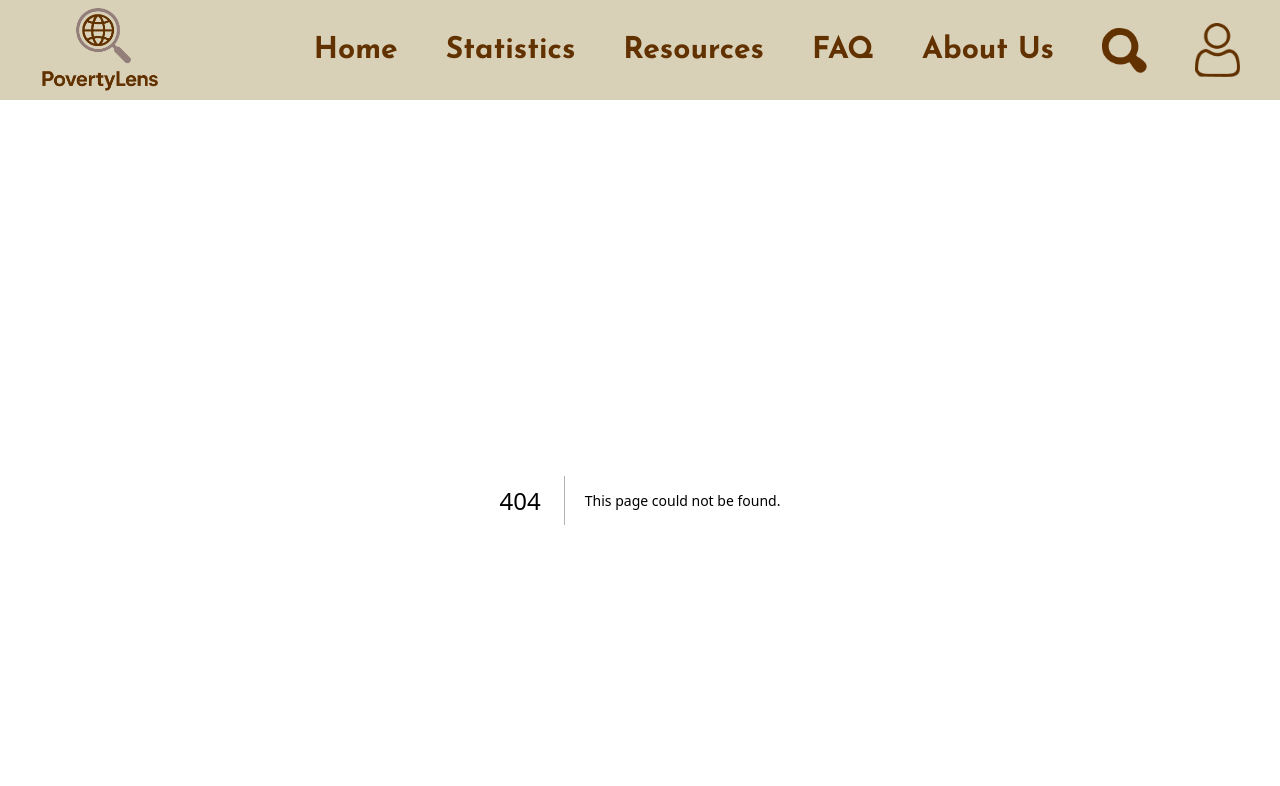
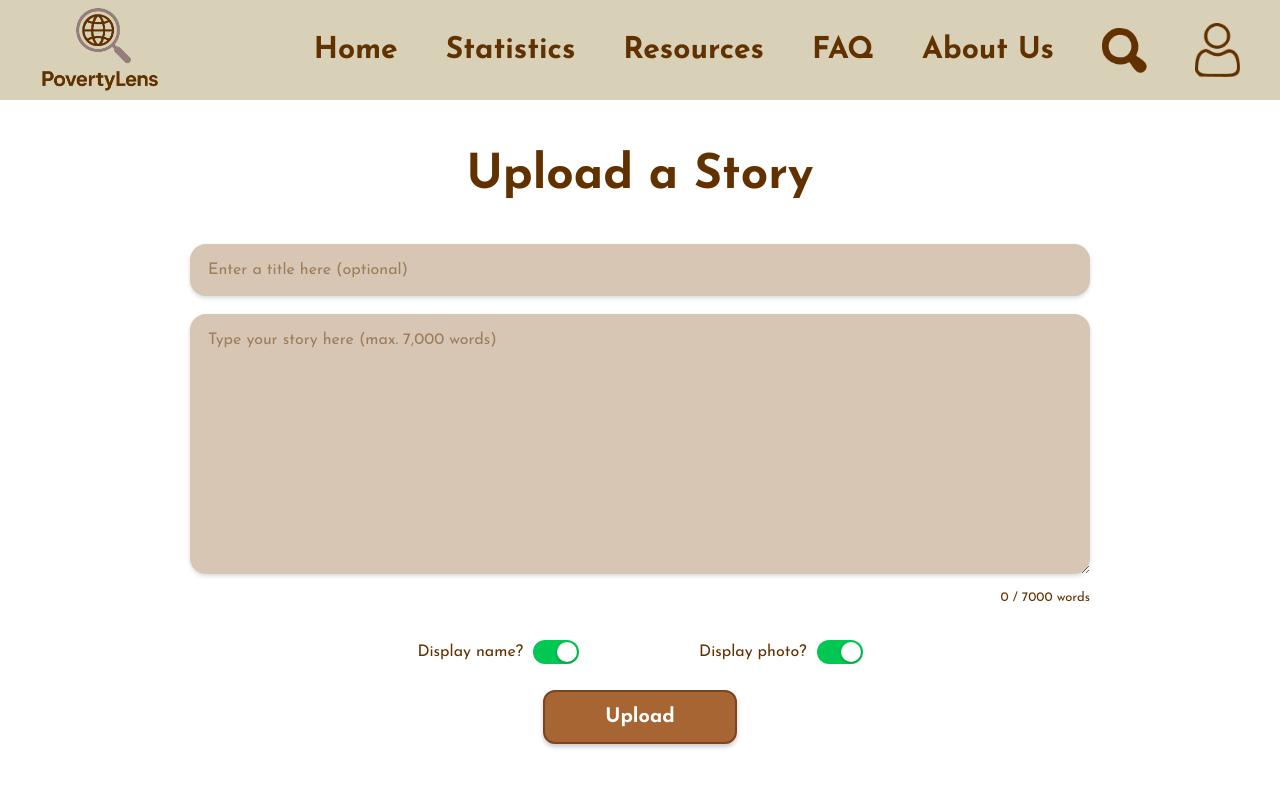
Before and after one commit to Revolution5/PovertyLens, a Next.js app in the folder frontend/: page /uploadstory in a window 1280 px wide. Before the commit this address had no page. Shown: the top 786 px of the page. Built offline with nearby package versions, Linux system fonts and the light colour scheme.

Commit message:
Added upload a story page with functional backend

```diff
--- a/frontend/app/page.tsx
+++ b/frontend/app/page.tsx
@@ -33,7 +33,7 @@ export default function Home() {
 
                 {/* Four interactive buttons */}
                 <div className="flex gap-8 justify-center pt-16">
-                    <Link href="/upload-story">
+                    <Link href="/uploadstory">
                         <button className="bg-[#AC7F5E] px-12 py-12 rounded-3xl text-[#623100] text-[30px] font-semibold hover:bg-[#C9956E] transition-colors">
                             Upload a story
                         </button>
--- /dev/null
+++ b/frontend/app/uploadstory/page.tsx
@@ -0,0 +1,246 @@
+'use client';
+
+import { useState } from 'react';
+
+const textBrown = '#623100';
+const fieldBg = '#D7C6B4';
+const pageBg = '#ffffff';
+const BACKEND_URL = 'http://localhost:4000';
+
+export default function UploadStoryPage() {
+    const [title, setTitle] = useState('');
+    const [story, setStory] = useState('');
+    const [displayName, setDisplayName] = useState(true);
+    const [displayPhoto, setDisplayPhoto] = useState(true);
+    const [isSubmitting, setIsSubmitting] = useState(false);
+    const [message, setMessage] = useState<string | null>(null);
+
+    const wordCount = story.trim() ? story.trim().split(/\s+/).length : 0;
+    const handleSubmit = async(e: React.FormEvent) => {
+        e.preventDefault();
+        setMessage(null);
+
+        if (!story.trim()){
+            setMessage('Please wrie a story before uploading.')
+            return;
+        }
+        if (wordCount > 7000){
+            setMessage('Unable to upload: your story is over 7,000 words.');
+            return;
+        }
+        try {
+            setIsSubmitting(true);
+            const userEmail =
+                typeof window !== 'undefined' ? localStorage.getItem('userEmail') : null;
+
+            const res = await fetch(`${BACKEND_URL}/api/stories`,{
+                method: 'POST',
+                headers: {
+                    'Content-Type': 'application/json',
+                },
+                body: JSON.stringify({
+                    title,
+                    storyText: story,
+                    displayName,
+                    displayPhoto,
+                    userEmail,
+                }),
+            });
+            const data = await res.json();
+
+            if (!res.ok || !data.success){
+                setMessage(data.message || 'Error: could not upload story.');
+                return;
+            }
+
+            setMessage('Story uploaded successfully!');
+
+            // Resets form
+            setTitle('');
+            setStory('');
+            setDisplayName(true);
+            setDisplayPhoto(true);
+        } catch (err){
+            console.error(err);
+            setMessage('Error: could not connect to server while uploading story.');
+        } finally {
+            setIsSubmitting(false);
+        }
+    };
+
+    return (
+        <div
+            style={{
+                backgroundColor: pageBg,
+                minHeight: '100vh',
+                padding: '40px 80px 80px',
+                color: textBrown,
+            }}
+        >
+            {/* Heading */}
+            <h1
+                style={{
+                    fontSize: 48,
+                    fontWeight: 800,
+                    textAlign: 'center',
+                    marginBottom: 32,
+                }}
+            >
+                Upload a Story
+            </h1>
+            <form
+                onSubmit={handleSubmit}
+                style={{
+                    maxWidth: 900,
+                    margin: '0 auto',
+                }}
+            >
+                {/* Title input */}
+                <div style={{ marginBottom: 18 }}>
+                    <input
+                        type='text'
+                        value={title}
+                        onChange={(e) => setTitle(e.target.value)}
+                        placeholder="Enter a title here (optional)"
+                        style={{
+                            width:'100%',
+                            padding: '14px 18px',
+                            borderRadius: 16,
+                            border: 'none',
+                            backgroundColor: fieldBg,
+                            fontSize: 16,
+                            color: textBrown,
+                            outline: 'none',
+                            boxShadow: '0 2px 4px rgba(0,0,0,0.15)',
+                        }}
+                    />
+                </div>
+                {/* Story Textures */}
+                <div style={{ marginBottom: 10}}>
+                    <textarea
+                        value={story}
+                        onChange={(e) => setStory(e.target.value)}
+                        placeholder='Type your story here (max. 7,000 words)'
+                        style={{
+                            width: '100%',
+                            height: 260,
+                            padding: '14px 18px',
+                            borderRadius: 16,
+                            border: 'none',
+                            backgroundColor: fieldBg,
+                            fontSize: 16,
+                            color: textBrown,
+                            outline: 'none',
+                            resize: 'vertical',
+                            boxShadow: '0 2px 4px rgba(0,0,0,0.15)',
+                        }}
+                    />
+                    <div
+                        style={{
+                            marginTop: 6,
+                            fontSize: 13,
+                            textAlign: 'right',
+                            color: wordCount > 7000 ? '#b00020' : textBrown,
+                        }}
+                    >
+                        {wordCount} / 7000 words
+                    </div>
+                </div>
+                {/* Toggles for name and photo */}
+                <div
+                    style={{
+                        display: 'flex',
+                        justifyContent: 'center',
+                        gap: 120,
+                        alignItems: 'center',
+                        margin: '32px 0 26px',
+                        fontSize: 16,
+                    }}
+                >
+                    <div style={{display: 'flex', alignItems: 'center', gap: 10}}>
+                        <span>Display name?</span>
+                        <ToggleSwitch
+                            checked={displayName}
+                            onChange={()  => setDisplayName((v) => !v)}
+                        />
+                    </div>
+                    <div style={{display: 'flex', alignItems: 'center', gap: 10}}>
+                        <span>Display photo?</span>
+                        <ToggleSwitch
+                            checked={displayPhoto}
+                            onChange={()  => setDisplayPhoto((v) => !v)}
+                        />
+                    </div>
+                </div>
+                {/* Status message */}
+                {message && (
+                    <div
+                        style={{marginBottom: 16, textAlign: 'center', fontSize: 14}}
+                    >
+                        {message}
+                    </div>
+                )}
+                {/*Upload button*/}
+                <div style={{textAlign: 'center'}}>
+                    <button
+                        type="submit"
+                        disabled={isSubmitting}
+                        style={{
+                            fontSize: 20,
+                            padding: '10px 60px',
+                            fontWeight: 700,
+                            color: '#fff',
+                            backgroundColor: '#a66532',
+                            borderRadius: 12,
+                            border: '2px solid #7a4520',
+                            boxShadow: '0 3px 4px rgba(0,0,0,0.2)',
+                            cursor: isSubmitting ? 'not-allowed' : 'pointer',
+                            opacity: isSubmitting ? 0.7 : 1,
+                        }}
+                    >
+                        {isSubmitting ? 'Uploading story...':'Upload'}
+                    </button>
+                </div>
+            </form>
+        </div>
+    );
+}
+
+// Toggle switch
+function ToggleSwitch({
+    checked,
+    onChange,
+}: {
+    checked: boolean;
+    onChange: () => void;
+}) {
+    const trackColor = checked ? '#00c853' : '#cccccc';
+    return (
+        <button
+            type="button"
+            onClick={onChange}
+            style={{
+                width: 46,
+                height: 24,
+                borderRadius: 9999,
+                border: 'none',
+                padding: 2,
+                backgroundColor: trackColor,
+                display: 'flex',
+                alignItems: 'center',
+                justifyContent: checked ? 'flex-end' : 'flex-start',
+                cursor: 'pointer',
+            }}
+        >
+            <div
+                style={{
+                    width: 20,
+                    height: 20,
+                    borderRadius: '50%',
+                    backgroundColor: '#ffffff',
+                    boxShadow: '0 1px 3px rgba(0,0,0,0.3)',
+                }}
+            />
+        </button>
+    );
+}
```
Also changed, not shown: 1 other file (tests, documents, lock files or other folders).
